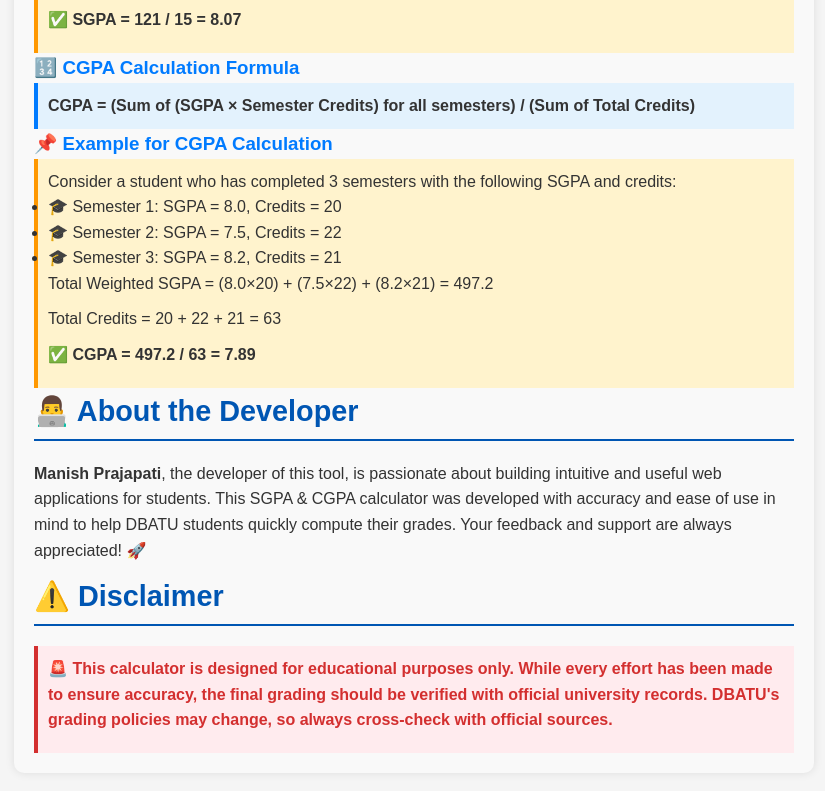
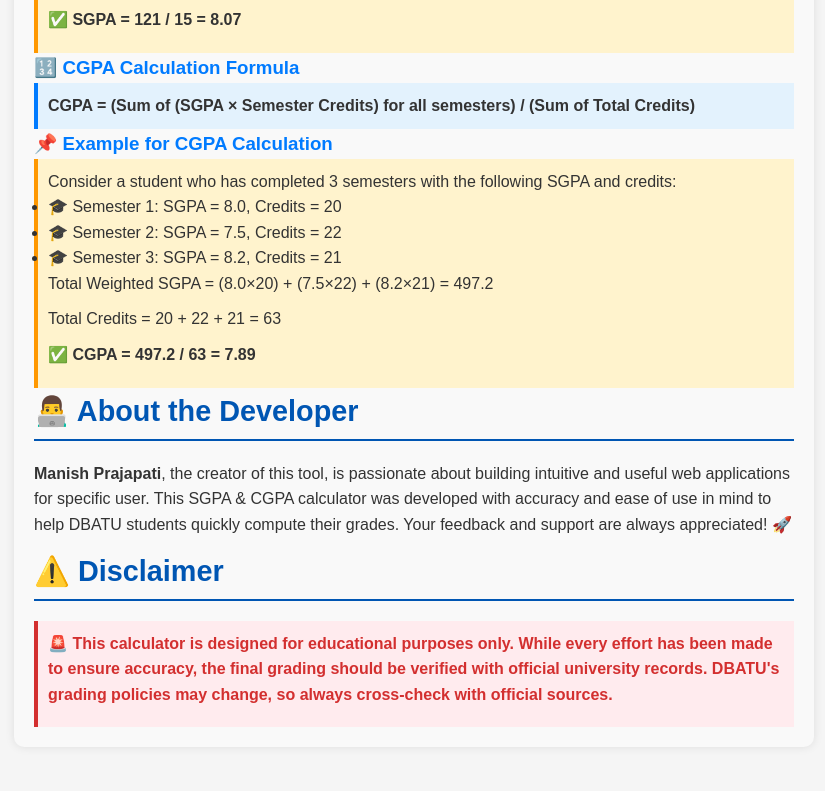
Before and after one commit to Manish-Prajapati-07/dbatu-sgpa-cgpa-calculator, a plain HTML site: page index.html in a window 1280 px wide. Shown: the part 2370-3161 px from the top of the page, without its empty margins (226-1051 px from the left). Drawn offline with Linux system fonts and the light colour scheme.

Commit message:
Update index.html

```diff
--- a/index.html
+++ b/index.html
@@ -458,7 +458,7 @@
     </div>
 
     <h2>👨‍💻 About the Developer</h2>
-    <p><b>Manish Prajapati</b>, the developer of this tool, is passionate about building intuitive and useful web applications for students. This SGPA & CGPA calculator was developed with accuracy and ease of use in mind to help DBATU students quickly compute their grades. Your feedback and support are always appreciated! 🚀</p>
+    <p><b>Manish Prajapati</b>, the creator of this tool, is passionate about building intuitive and useful web applications for specific user. This SGPA & CGPA calculator was developed with accuracy and ease of use in mind to help DBATU students quickly compute their grades. Your feedback and support are always appreciated! 🚀</p>
 
     <h2>⚠️ Disclaimer</h2>
     <div class="disclaimer-box">
```
